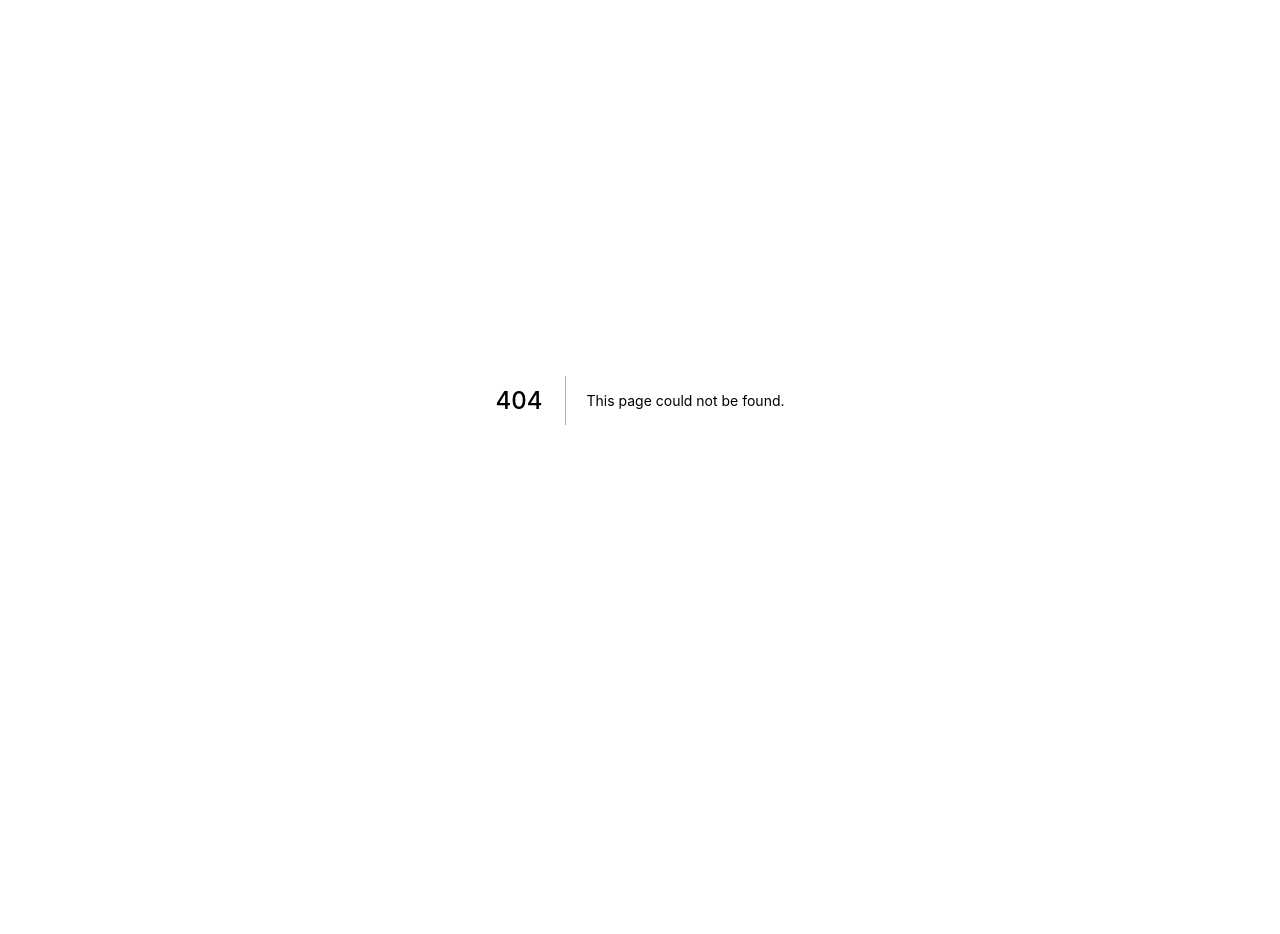
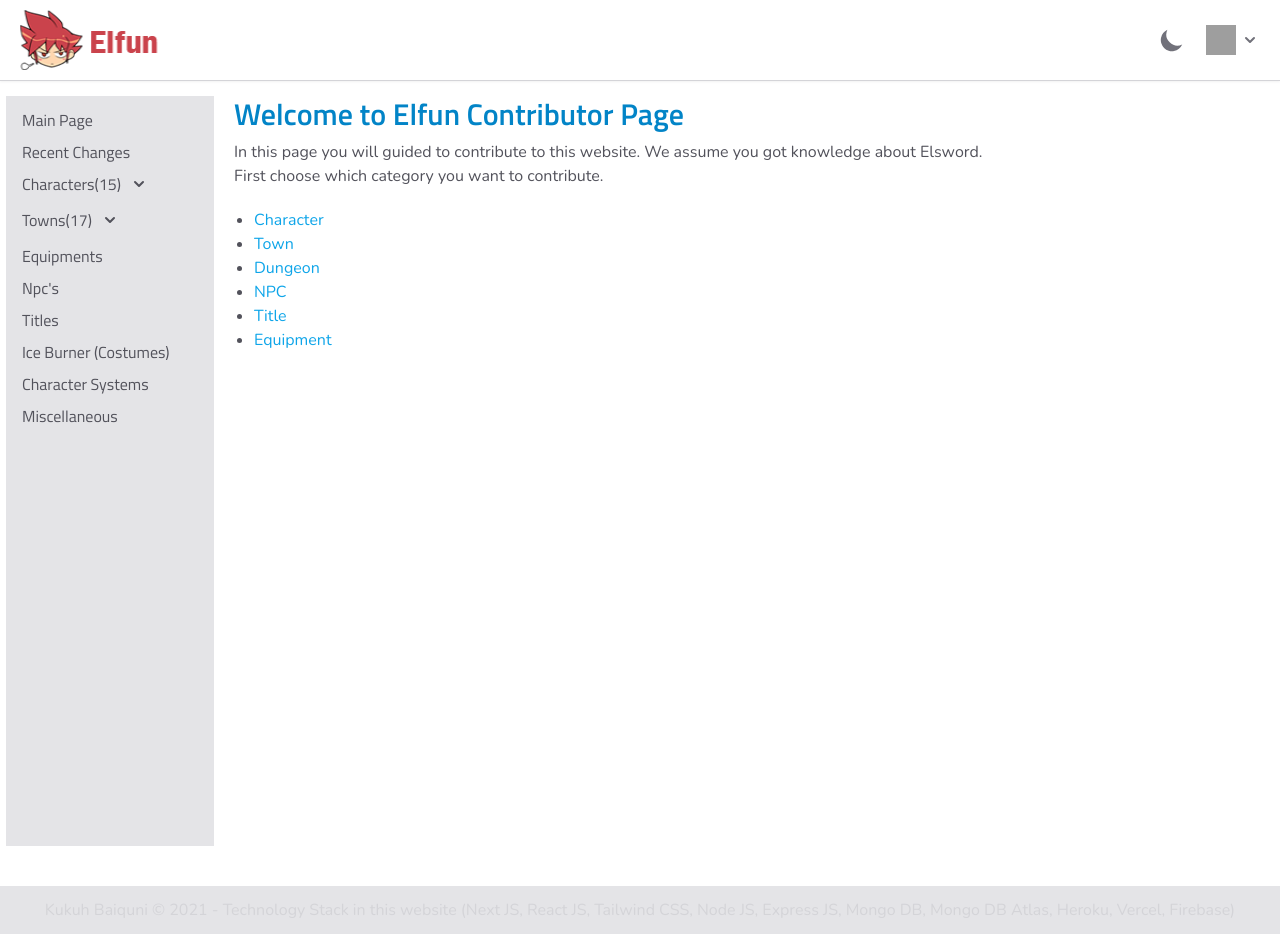
Before and after one commit to kukuhBaiquni/elfun, a Next.js app: page /contribution in a window 1280 px wide. Before the commit this address had no page. Before the commit the page ends 800 px from the top, so only its background shows below. Built offline with nearby package versions, Linux system fonts and the light colour scheme; grey boxes are pictures that could not be loaded.

Commit message:
add contributor page

```diff
--- a/src/components/wallpaper/index.jsx
+++ /dev/null
@@ -1,83 +0,0 @@
-import Image from 'next/image'
-import elsword from '../../../public/images/card/elsword.png'
-import aisha from '../../../public/images/card/aisha.png'
-import rena from '../../../public/images/card/rena.png'
-import raven from '../../../public/images/card/raven.png'
-import eve from '../../../public/images/card/eve.png'
-import chung from '../../../public/images/card/chung.png'
-import ara from '../../../public/images/card/ara.png'
-import elesis from '../../../public/images/card/elesis.png'
-import add from '../../../public/images/card/add.png'
-import lu from '../../../public/images/card/lu.png'
-import ciel from '../../../public/images/card/ciel.png'
-import rose from '../../../public/images/card/rose.png'
-import ain from '../../../public/images/card/ain.png'
-import laby from '../../../public/images/card/laby.png'
-import noah from '../../../public/images/card/noah.png'
-
-const images = [{
-  src: elsword,
-  color: 'bg-elsword',
-}, {
-  src: aisha,
-  color: 'bg-aisha',
-}, {
-  src: rena,
-  color: 'bg-rena',
-}, {
-  src: raven,
-  color: 'bg-raven',
-}, {
-  src: eve,
-  color: 'bg-eve',
-}, {
-  src: chung,
-  color: 'bg-chung',
-}, {
-  src: ara,
-  color: 'bg-ara',
-}, {
-  src: elesis,
-  color: 'bg-elesis',
-}, {
-  src: add,
-  color: 'bg-add',
-}, {
-  src: lu,
-  color: 'bg-luciel',
-}, {
-  src: ciel,
-  color: 'bg-luciel',
-}, {
-  src: rose,
-  color: 'bg-rose',
-}, {
-  src: ain,
-  color: 'bg-ain',
-}, {
-  src: laby,
-  color: 'bg-laby',
-}, {
-  src: noah,
-  color: 'bg-noah',
-}]
-
-function Wallpaper() {
-  return (
-    <div className='flex items-center justify-center flex-wrap'>
-      {images.map(({ src, color }, index) => (
-        <Image
-          alt='elsdug'
-          // filter grayscale hover:filter-none
-          className={`object-cover transition-all duration-300 ${color} flex-grow`}
-          height={400}
-          key={index}
-          src={src}
-          width={200}
-        />
-      ))}
-    </div>
-  )
-}
-
-export default Wallpaper
--- a/src/layouts/index.jsx
+++ b/src/layouts/index.jsx
@@ -16,7 +16,7 @@ function Layout({ children }) {
           </div>
         </div>
       </div>
-      <footer className='bg-gray-200 dark:bg-gray-700 w-full p-3'>
+      <footer className='bg-gray-200 dark:bg-gray-700 w-full p-3 mt-10'>
         <div className='max-w-screen-2xl mx-auto h-full'>
           <p className='text-center text-gray-300'>Kukuh Baiquni © 2021 - Technology Stack in this website (Next JS, React JS, Tailwind CSS, Node JS, Express JS, Mongo DB, Mongo DB Atlas, Heroku, Vercel, Firebase)</p>
         </div>
--- /dev/null
+++ b/src/pages/contribution/index.jsx
@@ -0,0 +1,76 @@
+import Layout from 'layouts'
+import Head from 'next/head'
+import Link from 'next/link'
+import { useRouter } from 'next/router'
+import { Fragment } from 'react'
+
+export default function Contribution() {
+  const router = useRouter()
+  return (
+    <Fragment>
+      <Head>
+        <title>Elfun - Contributor</title>
+        <meta content='Contribution guide for filling submission article form' name='description' />
+        <meta content='Elfun Contribution Guide, Contribution Elfun, Elfun' name='keywords' />
+      </Head>
+      <main className='text-gray-600 dark:text-gray-400 px-2'>
+        <h2 className='text-3xl font-semibold dark:text-sky-400 text-sky-600 font-titillium'>Welcome to Elfun Contributor Page</h2>
+        <p className='mt-2'>
+          In this page you will guided to contribute to this website. We assume you got knowledge
+          about Elsword.
+        </p>
+        <p>First choose which category you want to contribute.</p>
+        <ul className='list-disc pl-5 mt-5'>
+          <li>
+            <Link href={`${router.pathname}/character`}>
+              <a className='text-sky-500 hover:underline'>
+                Character
+              </a>
+            </Link>
+          </li>
+          <li>
+            <Link href={`${router.pathname}/town`}>
+              <a className='text-sky-500 hover:underline'>
+                Town
+              </a>
+            </Link>
+          </li>
+          <li>
+            <Link href={`${router.pathname}/dungeon`}>
+              <a className='text-sky-500 hover:underline'>
+                Dungeon
+              </a>
+            </Link>
+          </li>
+          <li>
+            <Link href={`${router.pathname}/npc`}>
+              <a className='text-sky-500 hover:underline'>
+                NPC
+              </a>
+            </Link>
+          </li>
+          <li>
+            <Link href={`${router.pathname}/title`}>
+              <a className='text-sky-500 hover:underline'>
+                Title
+              </a>
+            </Link>
+          </li>
+          <li>
+            <Link href={`${router.pathname}/equipment`}>
+              <a className='text-sky-500 hover:underline'>
+                Equipment
+              </a>
+            </Link>
+          </li>
+        </ul>
+      </main>
+    </Fragment>
+  )
+}
+
+Contribution.getLayout = (page) => (
+  <Layout>
+    {page}
+  </Layout>
+)
--- a/src/pages/index.jsx
+++ b/src/pages/index.jsx
@@ -18,6 +18,8 @@ function Home() {
     <Fragment>
       <Head>
         <title>Elfun</title>
+        <meta content='Information for game Elsword' name='description' />
+        <meta content='Elsword, MMORPG, Hit and Slash' name='keywords' />
       </Head>
       <main className='text-gray-600 dark:text-gray-400'>
         <Alert text={alertContent} variant='info' />
--- a/src/pages/sec/home/index.jsx
+++ /dev/null
@@ -1,40 +0,0 @@
-/* eslint-disable max-len */
-import { Fragment } from 'react'
-import Layout from 'layouts'
-import Head from 'next/head'
-import Alert from 'components/alerts'
-import {
-  Welcome, Contribute, RelatedArticles,
-} from 'components/home-static'
-
-function Home() {
-  const alertContent = (
-    <p className='ml-3'>
-      This website was created for the purpose of being a <strong>PORTFOLIO</strong> and for <strong>PERSONAL</strong> use only. Everything in this website just a <strong>DEMO</strong>
-    </p>
-  )
-
-  return (
-    <Fragment>
-      <Head>
-        <title>Elfun</title>
-      </Head>
-      <main className='text-gray-600 dark:text-gray-400'>
-        <Alert text={alertContent} variant='info' />
-        <section className='px-2 mb-10'>
-          <Welcome />
-          <RelatedArticles />
-          <Contribute />
-        </section>
-      </main>
-    </Fragment>
-  )
-}
-
-Home.getLayout = (page) => (
-  <Layout>
-    {page}
-  </Layout>
-)
-
-export default Home
```
